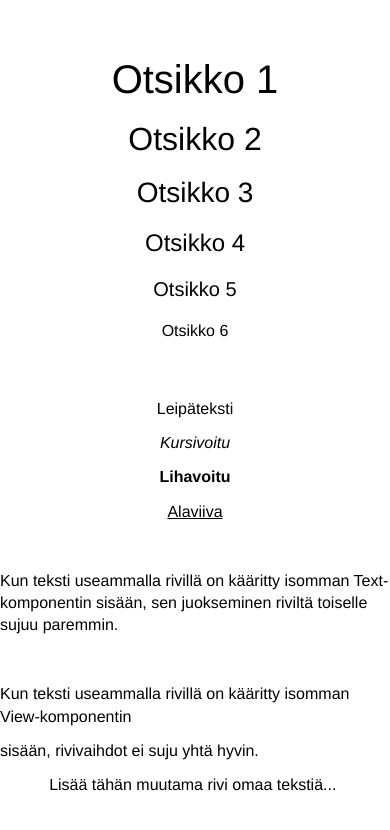
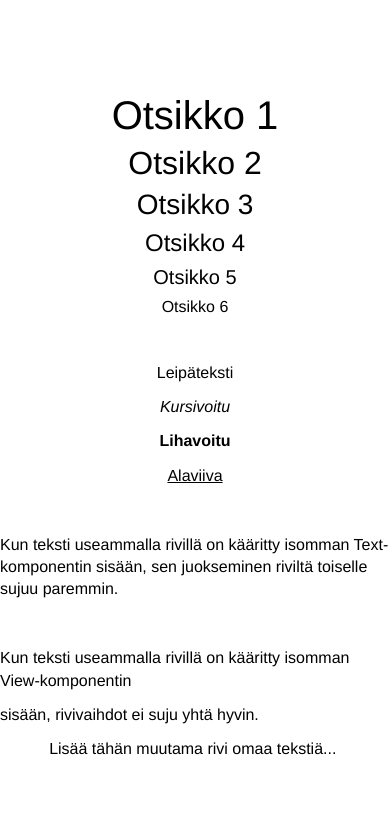
Before and after one commit to jarvisenlaura/RND-React-Native-I, a React Native app: screen / in a window 390 px wide. Shown: the top 830 px of the page. Built offline with nearby package versions, Linux system fonts and the light colour scheme.

Commit message:
Update App.js

```diff
--- a/App.js
+++ b/App.js
@@ -13,8 +13,6 @@ const styles = {
 
     return {
       lineHeight: fontSize * 1,
-      marginBottom: 12,
-      fontWeight: "500",
       fontSize
     };
   }
```
